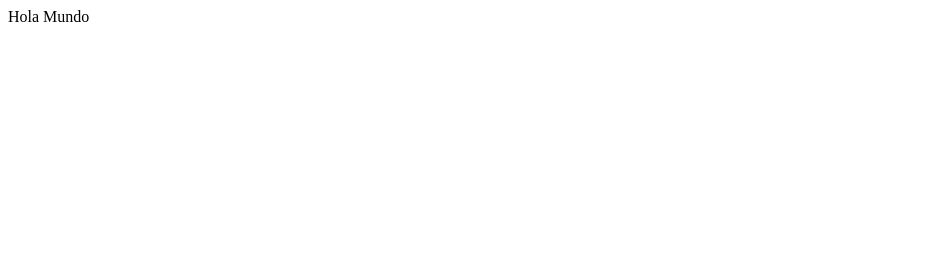
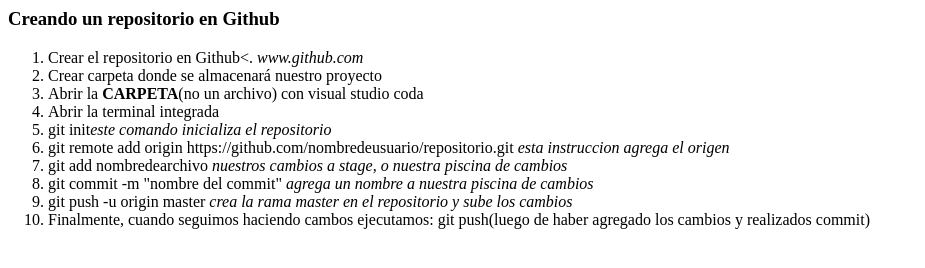
Before and after one commit to jorgeoliverrr/clase002, a plain HTML site: page index.html in a window 1280 px wide. Shown: the whole page, without its empty margins (0-925 px from the left). Drawn offline with Linux system fonts and the light colour scheme.

Commit message:
Instrucciones para crear un repositorio en Github

```diff
--- a/index.html
+++ b/index.html
@@ -1,6 +1,18 @@
 <html>
  <body>
-   <p>Hola Mundo</p>
+   <h3>Creando un repositorio en Github</h3>
+   <ol>
+    <li>Crear el repositorio en Github<. <i>www.github.com</i></li>
+    <li>Crear carpeta donde se almacenará nuestro proyecto</li>
+    <li>Abrir la <b>CARPETA</b>(no un archivo) con visual studio coda</li>
+    <li>Abrir la terminal integrada</li>
+    <li>git init<i>este comando inicializa el repositorio</i></li>
+    <li>git remote add origin https://github.com/nombredeusuario/repositorio.git <i>esta instruccion agrega el origen</i></li>
+    <li>git add nombredearchivo <i>nuestros cambios a stage, o nuestra piscina de cambios</i></li>
+    <li>git commit -m "nombre del commit" <i>agrega un nombre a nuestra piscina de cambios</i></li>
+    <li>git push -u origin master <i>crea la rama master en el repositorio y sube los cambios</i></li>
+    <li>Finalmente, cuando seguimos haciendo cambos ejecutamos: git push(luego de haber agregado los cambios y realizados commit)</li>
+   </ol>
+
  </body>
-
 </html>
```
